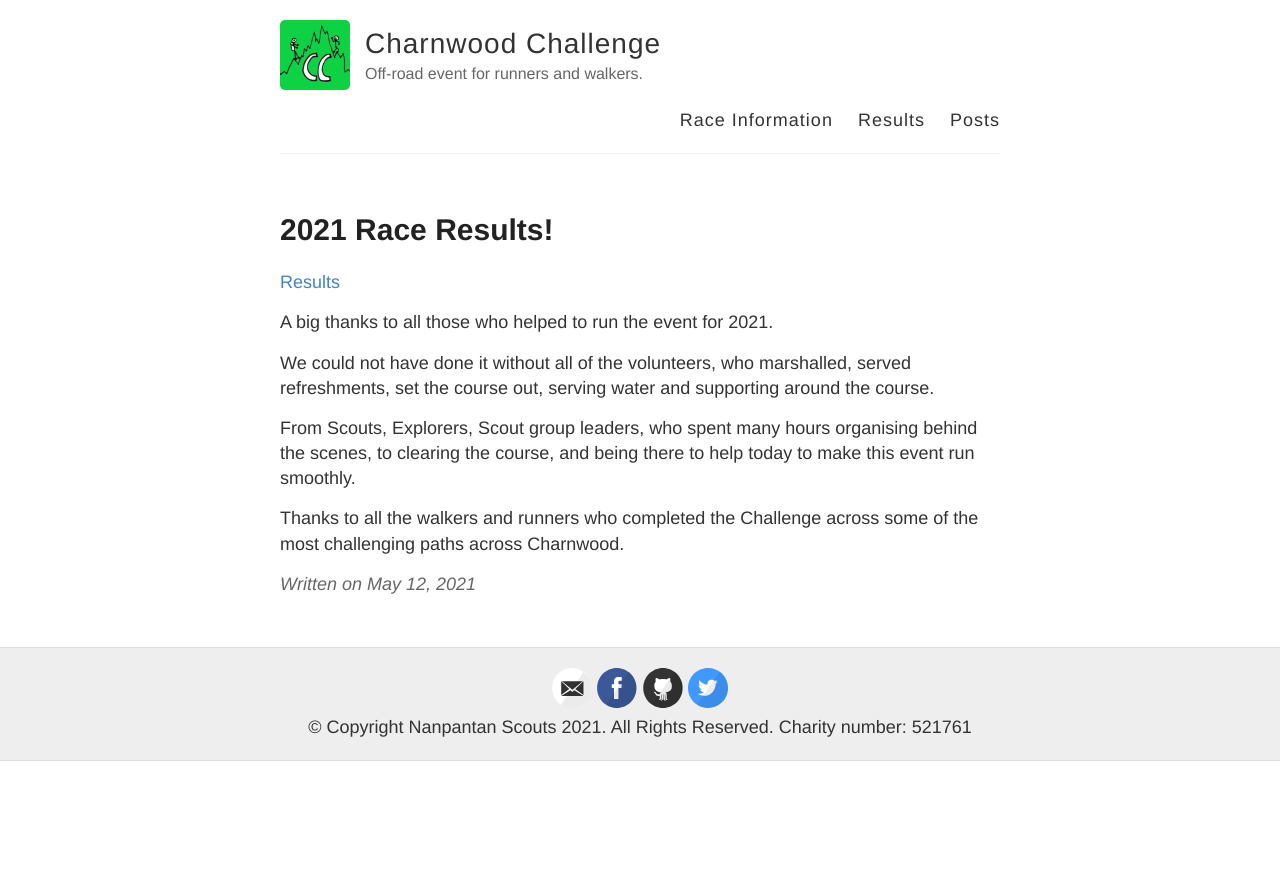
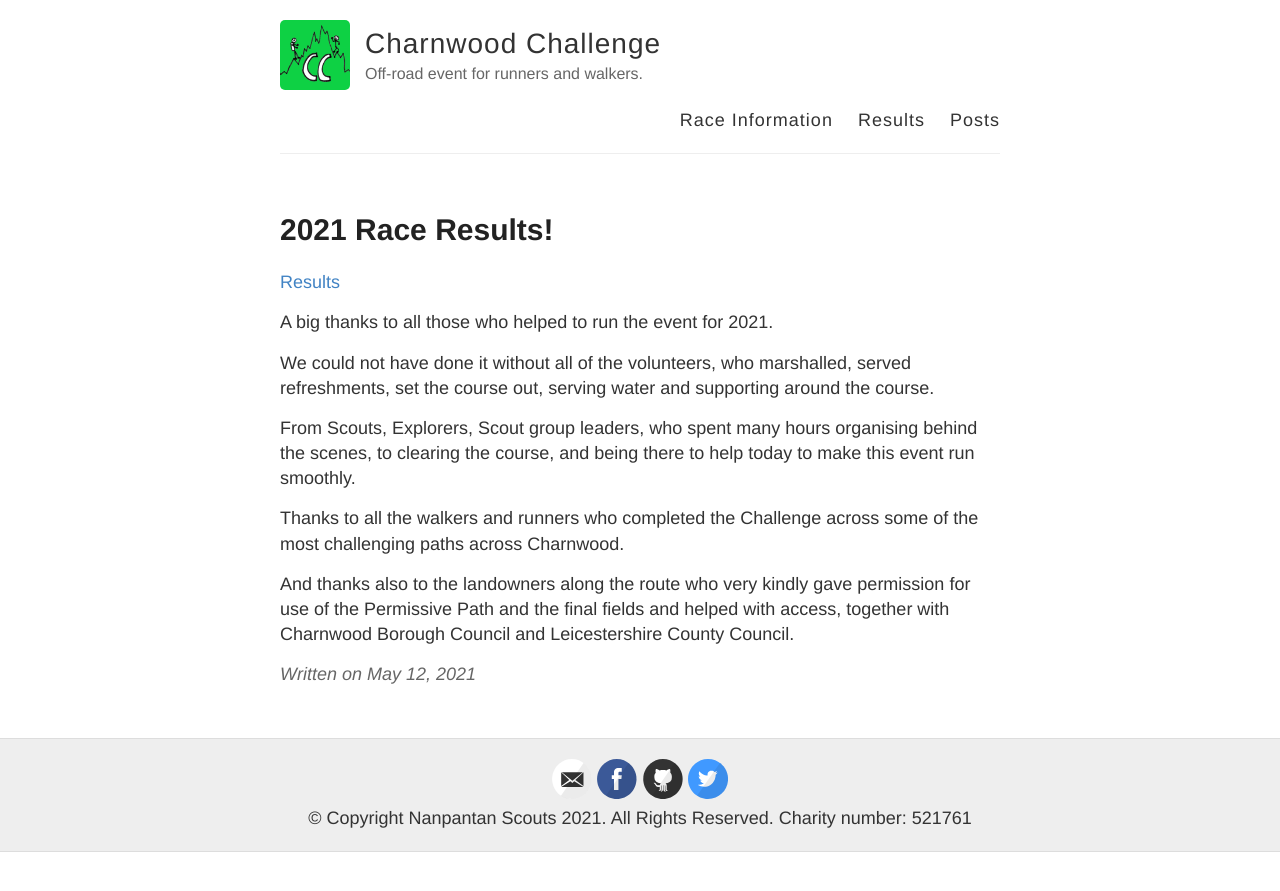
Before and after one commit to Charnwood-Challenge/Charnwood-Challenge.github.io, a Jekyll site: the page built from _posts/2021-05-12-Update-2021.md, in a window 1280 px wide. Shown: the top 891 px of the page. Built offline with Jekyll 4.4.1, drawn with Linux system fonts in a browser that asks for light colours.

Commit message:
Update 2021-05-12-Update-2021.md

```diff
--- a/_posts/2021-05-12-Update-2021.md
+++ b/_posts/2021-05-12-Update-2021.md
@@ -12,3 +12,5 @@
 From Scouts, Explorers, Scout group leaders, who spent many hours organising behind the scenes, to clearing the course, and being there to help today to make this event run smoothly.
 
 Thanks to all the walkers and runners who completed the Challenge across some of the most challenging paths across Charnwood.
+
+And thanks also to the landowners along the route who very kindly gave permission for use of the Permissive Path and the final fields and helped with access, together with Charnwood Borough Council and Leicestershire County Council.
```
